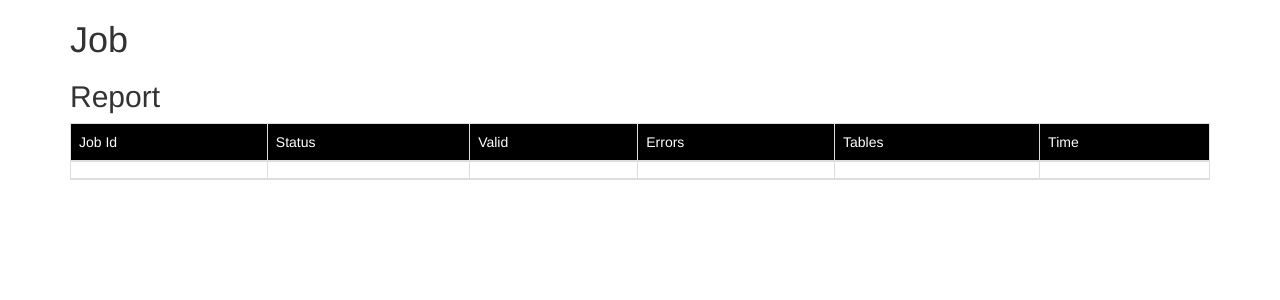
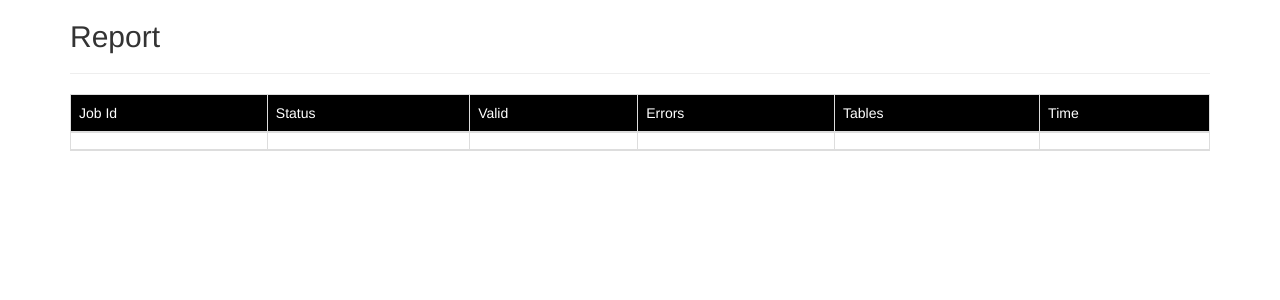
Before and after one commit to frictionlessdata/goodtables.io, a Flask app: template goodtablesio/templates/job.html in a window 1280 px wide. Shown: the top 300 px of the page. Run offline with Flask 2, Linux system fonts and the light colour scheme; the template is opened without the code that fills it, so the values that code supplies are empty; some libraries are stand-ins or nearby versions.

Commit message:
removed h1 from job view

```diff
--- a/goodtablesio/templates/job.html
+++ b/goodtablesio/templates/job.html
@@ -2,7 +2,6 @@
 
 {% block contents %}
 <div class="container">
-  <h1>Job</h1>
 
   {% set color = 'black' %}
   {% if job.result.finished %}
@@ -14,6 +13,8 @@
   {% endif %}
 
   <h2>Report</h2>
+
+  <hr>
 
   <table class="table table-bordered">
     <thead style="background-color: {{ color }}; color: #fff;">
```
